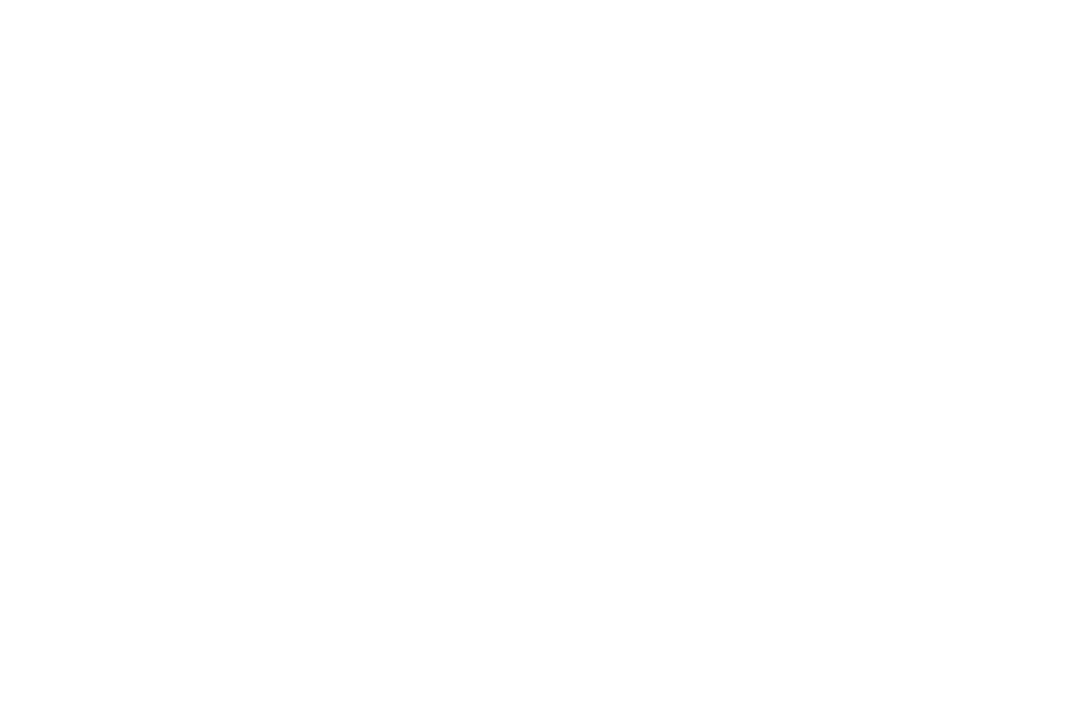
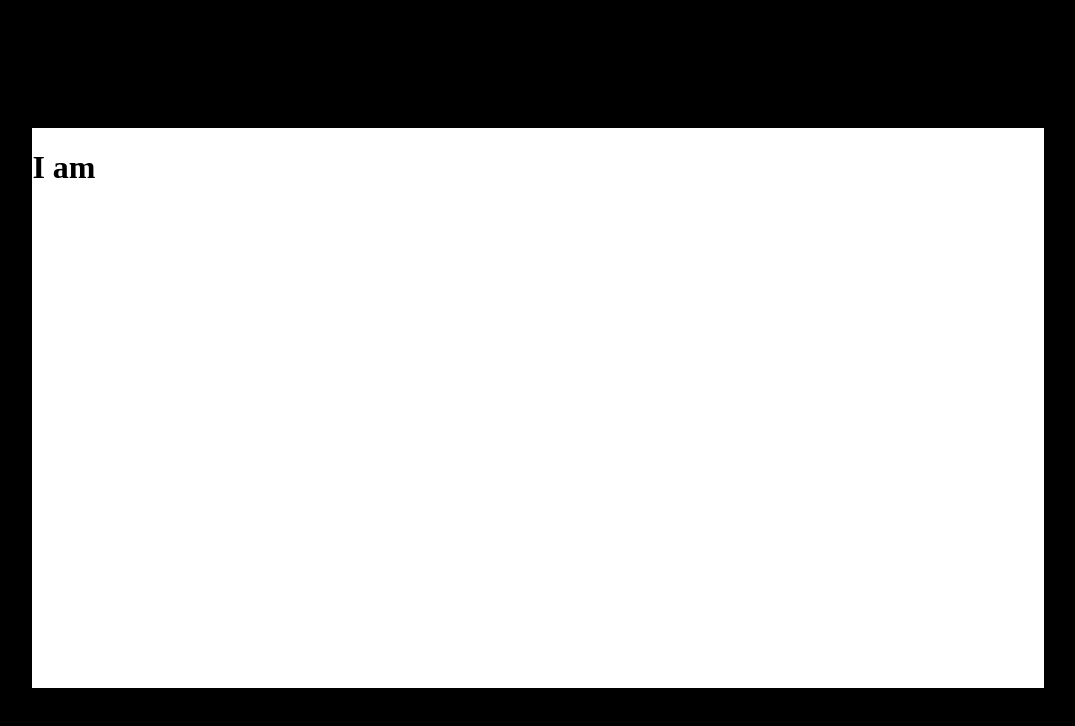
Before and after one commit to kwjay/resume-webpage, a plain HTML site: page index.html in a window 1280 px wide. Shown: the whole page, without its empty margins (102-1177 px from the left). Drawn offline with Linux system fonts and the light colour scheme.

Commit message:
an example

```diff
--- a/index.html
+++ b/index.html
@@ -4,8 +4,11 @@
     <meta charset="UTF-8">
     <meta name="viewport" content="width=device-width, initial-scale=1.0">
     <title>Resume</title>
+    <link rel="stylesheet" href="styles.css">
 </head>
 <body>
-
+    <div class="card">
+        <h1>I am</h1>
+    </div>
 </body>
 </html>
--- /dev/null
+++ b/styles.css
@@ -0,0 +1,17 @@
+html {
+    height: 100%;
+}
+body {
+    background-color: black;
+    display: flex;
+    align-items: center;
+    justify-content: center;
+    height: 100%;
+}
+
+.card {
+    background-color: white;
+    height: 70%;
+    width: 80%;
+
+}
```
